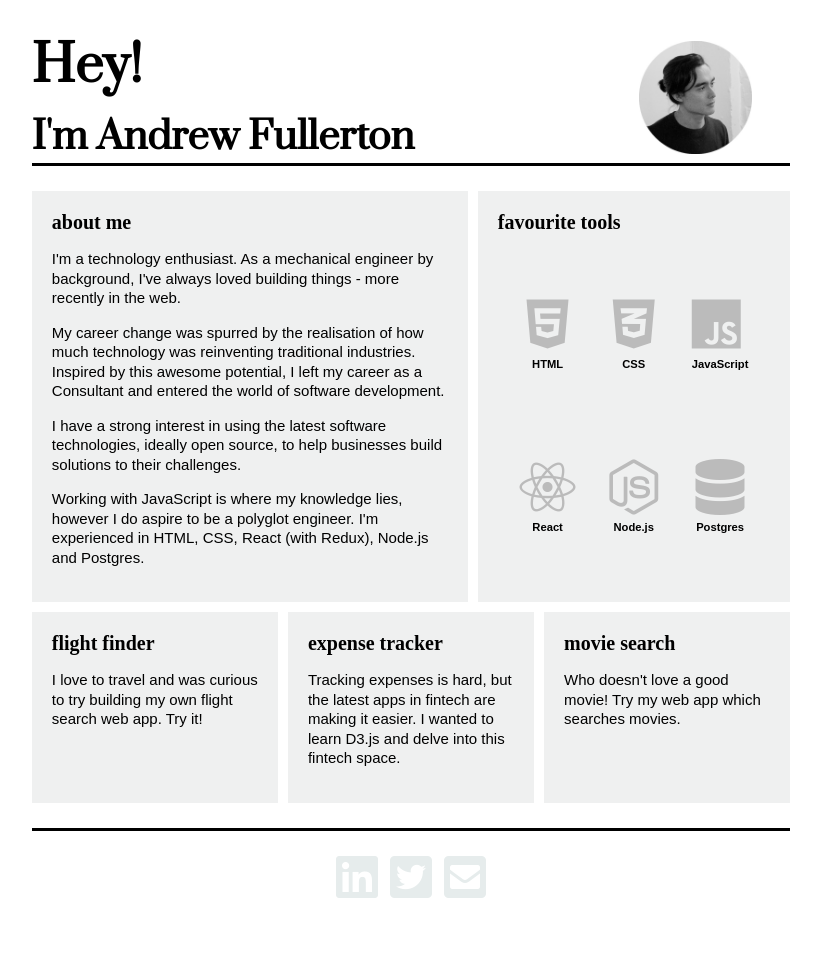
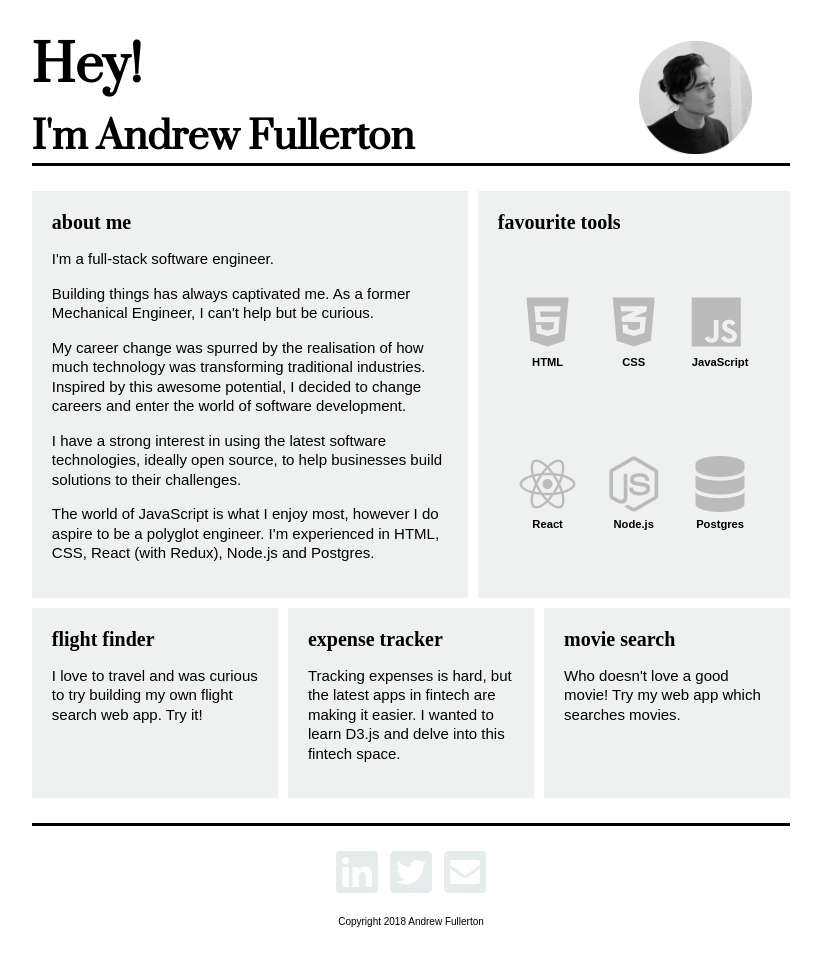
Before and after one commit to fullo01/portfolio-2018, a PHP site: page /index.html in a window 1280 px wide. Shown: the whole page, without its empty margins (229-1050 px from the left). Before the commit the page ends 898 px from the top, so only its background shows below. Run offline with PHP 8.4, Linux system fonts and the light colour scheme; some libraries are stand-ins or nearby versions.

Commit message:
amended footer

```diff
--- a/index.html
+++ b/index.html
@@ -22,14 +22,15 @@
         <div class="about-me">
             <div class="about-me-text">
                 <h1>about me</h1>
-                <p>I'm a technology enthusiast. As a mechanical engineer by background, I've always loved building things -
-                    more recently in the web.</p>
-                <p>My career change was spurred by the realisation of how much technology was reinventing traditional industries. Inspired by this awesome potential, I left my career as a Consultant and entered
-                    the world of software development.
-                <p>I have a strong interest in using the latest software technologies, ideally open source, to help businesses
-                    build solutions to their challenges.</p>
-                <p>Working with JavaScript is where my knowledge lies, however I do aspire to be a polyglot engineer. I'm experienced
-                    in HTML, CSS, React (with Redux), Node.js and Postgres.</p>
+                <p>I'm a full-stack software engineer.</p>
+                <p>Building things has always captivated me. As a former Mechanical Engineer, I can't help but be curious.</p>
+                <p>My career change was spurred by the realisation of how much technology was transforming traditional industries.
+                    Inspired by this awesome potential, I decided to change careers and enter the world of software
+                    development.
+                    <p>I have a strong interest in using the latest software technologies, ideally open source, to help businesses
+                        build solutions to their challenges.</p>
+                    <p>The world of JavaScript is what I enjoy most, however I do aspire to be a polyglot engineer. I'm
+                        experienced in HTML, CSS, React (with Redux), Node.js and Postgres.</p>
             </div>
             <div class="about-me-skills">
                 <h1>favourite tools</h1>
@@ -43,9 +44,9 @@
                         <h3>CSS</h3>
                     </div>
                     <div class="icon">
-                            <i class="fab fa-js"></i>
-                            <h3>JavaScript</h3>
-                        </div>
+                        <i class="fab fa-js"></i>
+                        <h3>JavaScript</h3>
+                    </div>
                     <div class="icon">
                         <i class="fab fa-react"></i>
                         <h3>React</h3>
@@ -83,10 +84,20 @@
     </main-content>
     <footer>
         <div class="contact-icons">
-            <a href="http://www.linkedin.com/in/andrew-fullerton-b52b6a87"><i class="fab fa-linkedin"></i></a>
-            <a href="https://twitter.com/hellofullo"><i class="fab fa-twitter-square"></i></a>
-            <a href="http://google.com"><i class="fas fa-envelope-square"></i></a>
+            <a href="http://www.linkedin.com/in/andrew-fullerton-b52b6a87">
+                <i class="fab fa-linkedin"></i>
+            </a>
+            <a href="https://twitter.com/hellofullo">
+                <i class="fab fa-twitter-square"></i>
+            </a>
+            <a href="http://google.com">
+                <i class="fas fa-envelope-square"></i>
+            </a>
         </div>
+        <div class="copyright">
+            Copyright 2018 Andrew Fullerton
+        </div>
+
     </footer>
 </body>
 
--- a/style.css
+++ b/style.css
@@ -167,10 +167,19 @@ footer {
 
 .contact-icons a {
   color: rgb(230, 236, 236);
+  text-decoration: none;
 }
 
 .contact-icons a :hover {
   color: black;
+}
+
+.copyright {
+  grid-column: 1 / 4;
+  grid-row: 2 / 3;
+  margin: 15px;
+  font-family: sans-serif;
+  font-size: 10px;
 }
 
 @media screen and (max-width: 1380px) {
```
